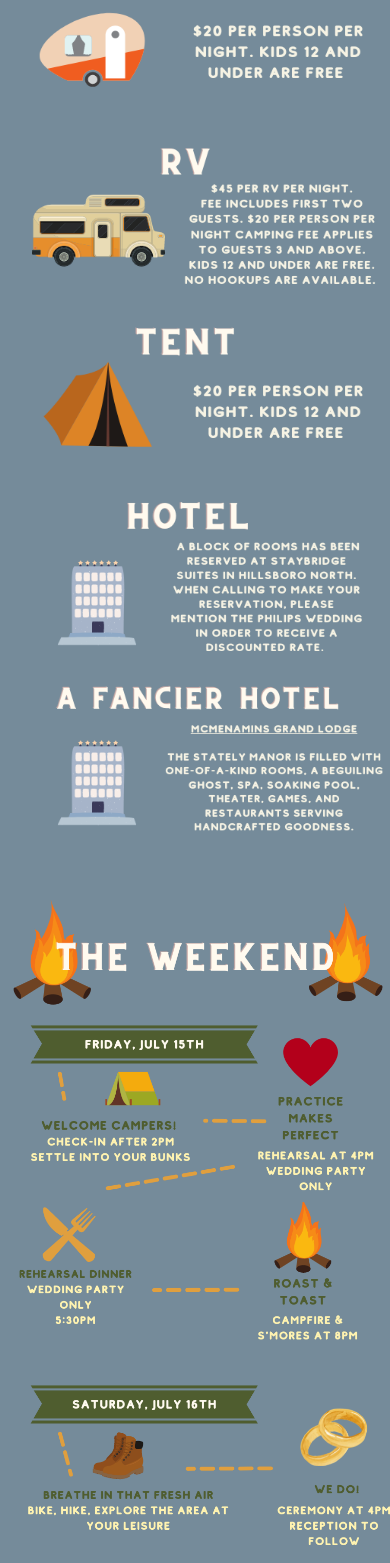
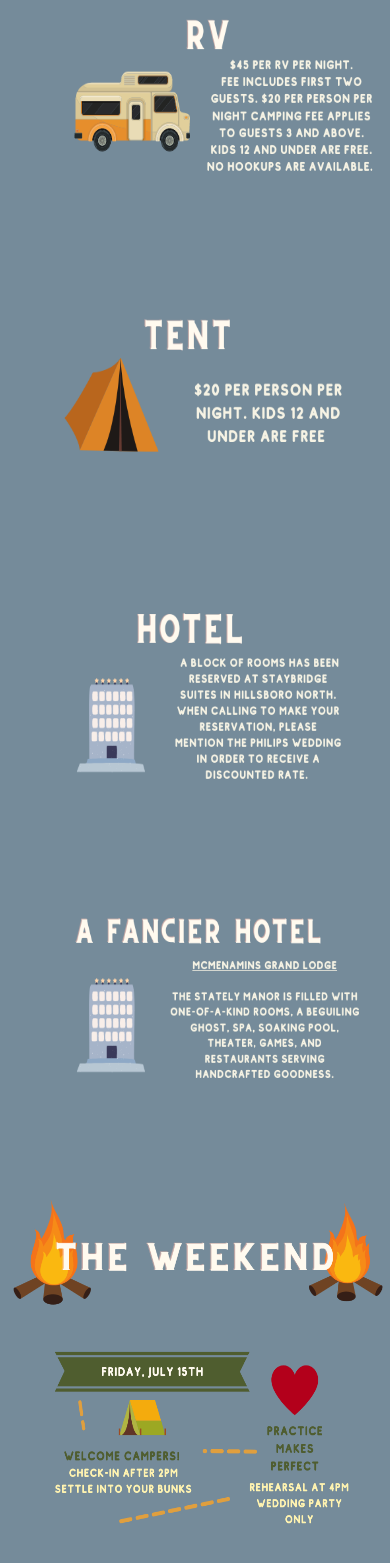
Before and after one commit to haleyswain/haygoodluking, a Vue app: page / in a window 390 px wide. Shown: the part 2160-3723 px from the top of the page. Built offline with nearby package versions, Linux system fonts and the light colour scheme.

Commit message:
mobile and desktop lookin good

```diff
--- a/src/views/Accommodations.vue
+++ b/src/views/Accommodations.vue
@@ -5,8 +5,6 @@
         <div class="camping-message">
         </div>
         <div class="accoms-options-container">
-            <div class="camper">
-            </div>
             <div class="rv">
             </div>
             <div class="tent">
@@ -48,63 +46,45 @@ export default {
     padding: 85px 190px;
   }
 }
-
-// .camper {
-//   background: transparent url(../assets/camper.png) 50% no-repeat;
-//   padding: 150px 250px;
-//     @media (max-width: 600px) {
-//       width: 170px;
-//       background-size: 65% 70%;
-//   }
-// }
-.camper {
-  background: center transparent url(../assets/camper.png) 50% no-repeat;
-  padding: 90px 190px;
-  background-size: 100% 100%;
-    @media (max-width: 600px) {
-      background: transparent url(../assets/camper.png) 50% no-repeat;
-      background-size: 100% 100%;
-      margin: auto;
-  }
-}
 .hotel {
-  background: center transparent url(../assets/hotel.png) 50% no-repeat;
-  padding: 90px 190px;
+  background: transparent url(../assets/hotel.png) 50% no-repeat;
+  padding: 150px 250px;
   background-size: 100% 100%;
     @media (max-width: 600px) {
       background: transparent url(../assets/hotel.png) 50% no-repeat;
-      background-size: 100% 100%;
+      background-size: 330px 200px;
       margin: auto;
   }
 }
 .grand-lodge {
-  background: center transparent url(../assets/grand-lodge.png) 50% no-repeat;
-  padding: 90px 190px;
+  background: transparent url(../assets/grand-lodge.png) 50% no-repeat;
+  padding: 150px 250px;
   background-size: 100% 100%;
   z-index: 2;
     @media (max-width: 600px) {
       background: transparent url(../assets/grand-lodge.png) 50% no-repeat;
-      background-size: 100% 100%;
+      background-size: 330px 200px;
       margin: auto;
   }
 }
 .rv {
-  background: center transparent url(../assets/RV.png) 50% no-repeat;
-  padding: 90px 190px;
+  background: transparent url(../assets/RV.png) 50% no-repeat;
+  padding: 150px 250px;
   background-size: 100% 100%;
     @media (max-width: 600px) {
       background: transparent url(../assets/RV.png) 50% no-repeat;
-      background-size: 100% 100%;
+      background-size: 330px 200px;
       margin: auto;
+      margin-left: 40px;
   }
 }
 .tent {
-  background: center transparent url(../assets/tent.png) 50% no-repeat;
-  padding: 90px 190px;
+  background: transparent url(../assets/tent.png) 50% no-repeat;
+  padding: 150px 250px;
   background-size: 100% 100%;
     @media (max-width: 600px) {
       background: transparent url(../assets/tent.png) 50% no-repeat;
-      background-size: 100% 100%;
+      background-size: 330px 200px;
       margin: auto;
   }
 }
--- a/src/views/Schedule.vue
+++ b/src/views/Schedule.vue
@@ -45,41 +45,43 @@ export default {
   }
 }
 .part1 {
-  background: center transparent url(../assets/part1.png) 50% no-repeat;
-  padding: 90px 190px;
-  background-size: 100% 100%;
+  background: transparent url(../assets/part1.png) 50% no-repeat;
+  padding: 170px 360px;
     @media (max-width: 600px) {
       background: transparent url(../assets/part1.png) 50% no-repeat;
-      background-size: 70%;
+      background-size: 330px 200px;
       margin: auto;
+      padding: 120px;
   }
 }
 .part2 {
   background: transparent url(../assets/part2.png) 50% no-repeat;
-  padding: 90px 190px;
+  padding: 170px 360px;
     @media (max-width: 600px) {
       width: 170px;
-      background-size: 70%;
+      background-size: 330px 200px;
       margin: auto;
+      padding: 120px;
   }
 }
 .part3 {
   background: transparent url(../assets/part3.png) 50% no-repeat;
-  padding: 90px 190px;
+  padding: 170px 360px;
     @media (max-width: 600px) {
       width: 170px;
-      background-size: 70%;
+      background-size: 330px 200px;
       margin: auto;
+      padding: 120px;
   }
 }
 .part4 {
   background: transparent url(../assets/part4.png) 50% no-repeat;
-  padding: 90px 190px;
+  padding: 170px 360px;
     @media (max-width: 600px) {
       width: 170px;
-      background-size: 70%;
+      background-size: 330px 200px;
       margin: auto;
-      margin-bottom: 100px;
+      padding: 120px;
   }
 }
 </style>
```
